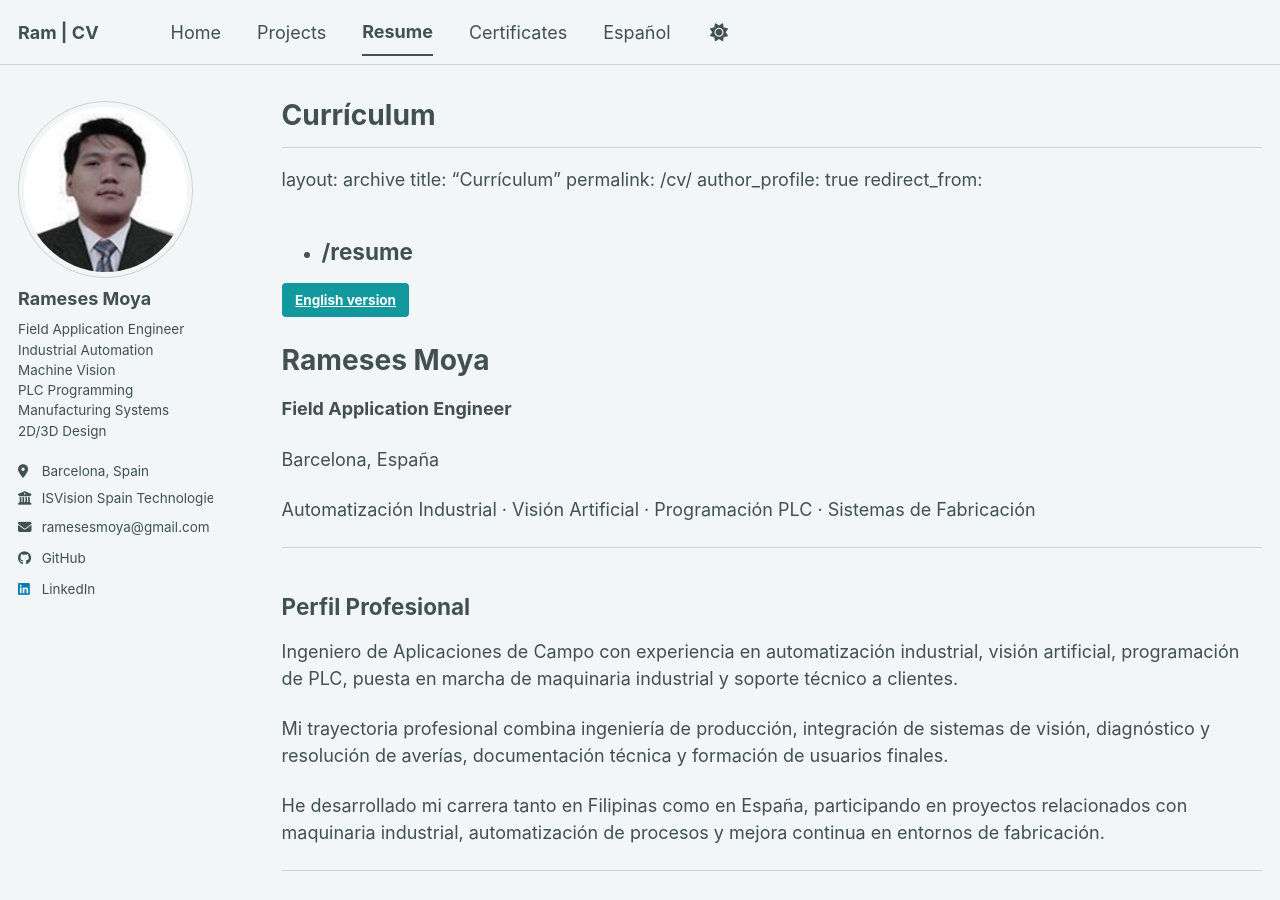
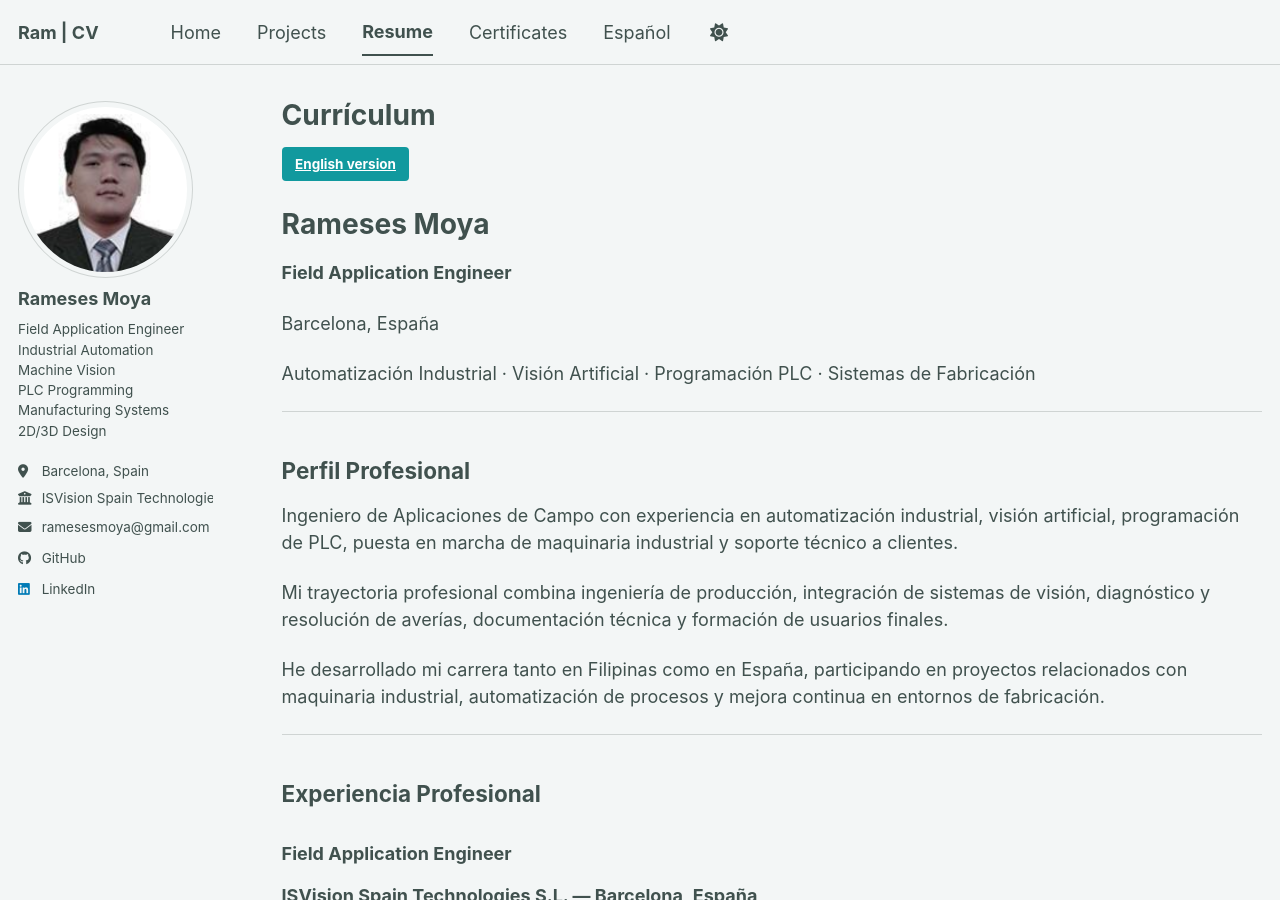
Before and after one commit to rvmoya/rvmoya.github.io, a Jekyll site: the page built from _pages/cv-es.md, in a window 1280 px wide and 900 px high. Built offline with Jekyll 4.4.1, drawn with Linux system fonts in a browser that asks for light colours; a script bundle is joined from its source files by our own code; library files that are not in the unit come from our copies.

Commit message:
fixed cv-es formatting

```diff
--- a/_pages/cv-es.md
+++ b/_pages/cv-es.md
@@ -3,14 +3,6 @@ layout: archive
 title: "Currículum"
 permalink: /es/cv/
 author_profile: true
----
----
-layout: archive
-title: "Currículum"
-permalink: /cv/
-author_profile: true
-redirect_from:
-  - /resume
 ---
 
 {% include base_path %}
```
